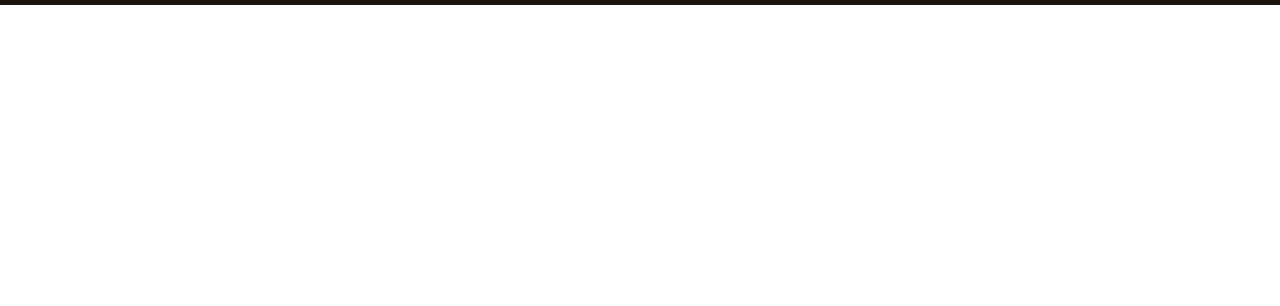
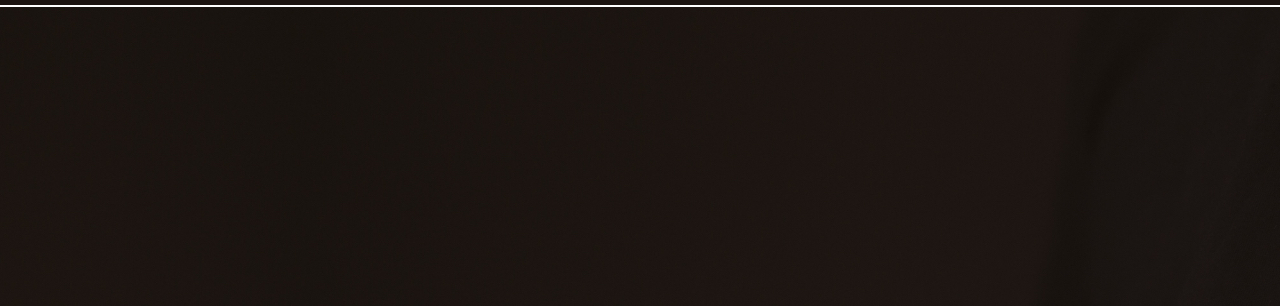
Before and after one commit to kenba916/Cresta-Design-1, a plain HTML site: page index.html in a window 1280 px wide. Shown: the part 67-373 px from the top of the page. Drawn offline with nearby package versions, Linux system fonts and the light colour scheme; the site is published under a folder, as on GitHub Pages, so addresses that start at the root find nothing.

Commit message:
Update style.css

```diff
--- a/style.css
+++ b/style.css
@@ -274,12 +274,12 @@ section {
 #hero {
   height: 98vh;
   width: 100%;
-  background: url(/img/fv-bgi_sp@2x.jpg) center/cover no-repeat;
+  background: url(./img/fv-bgi_sp@2x.jpg) center/cover no-repeat;
   margin-top: 74px;
 }
 @media (min-width: 768px) {
   #hero {
-    background: url(/img/fv-bgi@2x.jpg) center/cover no-repeat;
+    background: url(./img/fv-bgi@2x.jpg) center/cover no-repeat;
     height: 740px;
   }
 }
```
